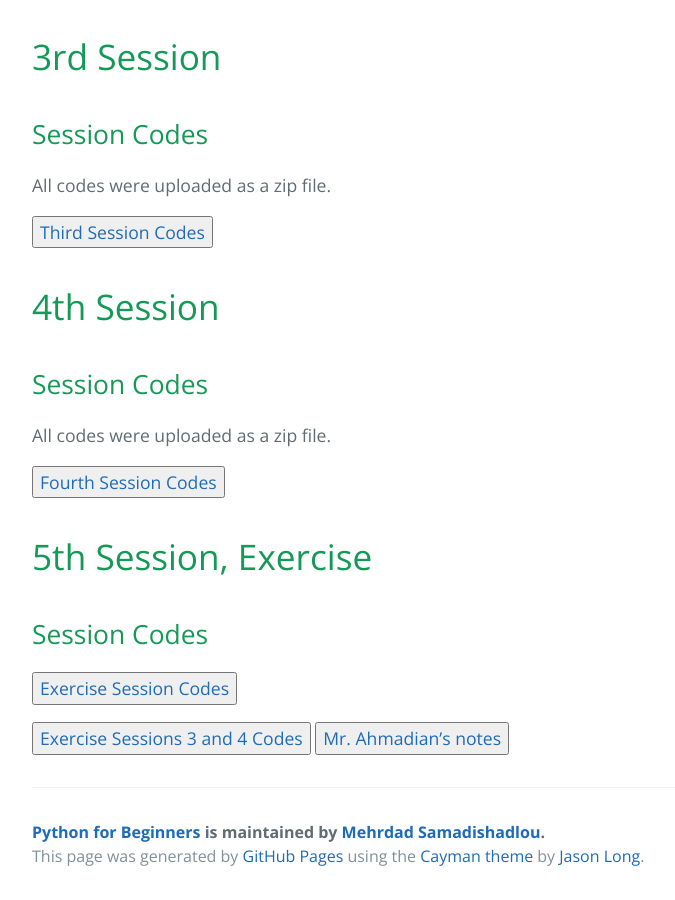
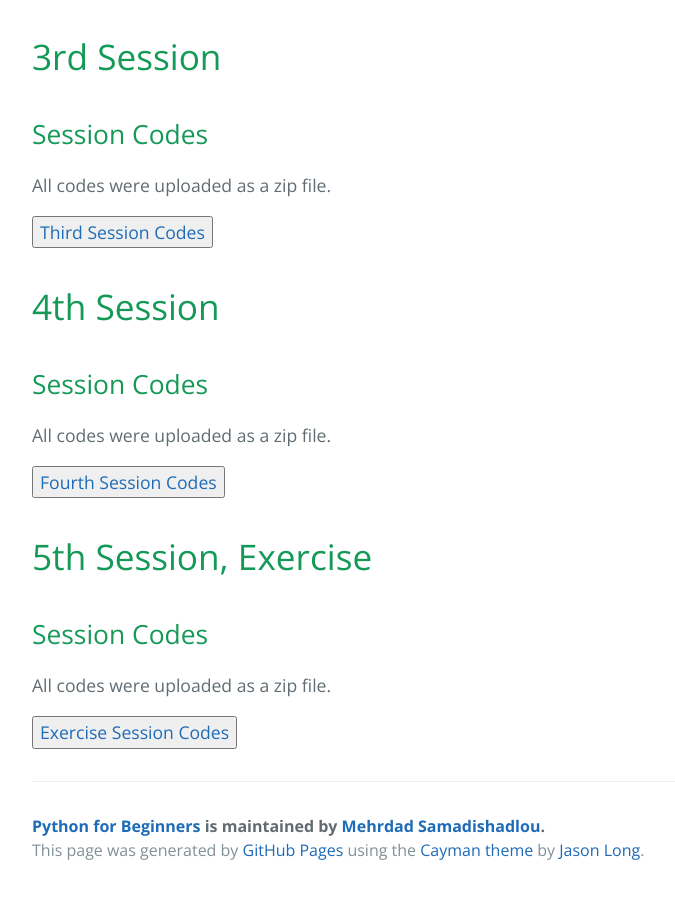
Before and after one commit to MehrdadSamadishadlou/Python_for_Beginners, a Jekyll site: the page built from materials.md, in a window 1280 px wide and 900 px high, scrolled down 2351 px. Shown: the whole window, without its empty margins (192-867 px from the left). Built offline with Jekyll 4.4.1, drawn with Linux system fonts in a browser that asks for light colours.

Commit message:
Update materials.md

```diff
--- a/materials.md
+++ b/materials.md
@@ -105,10 +105,9 @@ All codes were uploaded as a zip file.
 
 ## Session Codes
 
+All codes were uploaded as a zip file.
+
 <a href="https://drive.google.com/file/d/1_XOIWo-rsur4W8Vr-s-AkZB-E-B3axr5/view?usp=drive_link" target="_blank"><button>Exercise Session Codes</button></a>
-
-
-<a href="https://drive.google.com/file/d/1zJZ2Gj47ivufe5sB5S240FIOaepBWXIH/view?usp=sharing" target="_blank"><button>Exercise Sessions 3 and 4 Codes</button></a> <a href="https://drive.google.com/file/d/1uFwkAbNC3U9XEmuSaCGz5ZD0ggGGoUIQ/view?usp=sharing" target="_blank"><button>Mr. Ahmadian's notes</button></a>
 
 <!--
 # 5. Fifth Session
```
